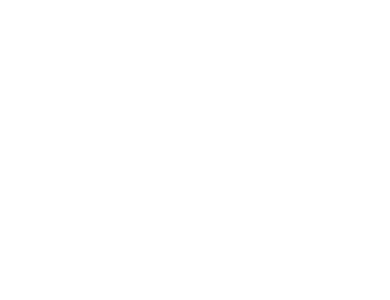
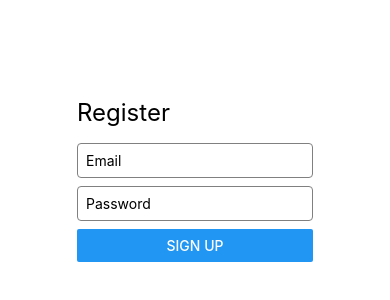
Before and after one commit to PhilaNgcamu/chat-app, a React Native app: screen / in a window 390 px wide. Shown: the part 242-542 px from the top of the page. Built offline with nearby package versions, Linux system fonts and the light colour scheme.

Commit message:
User Page

```diff
--- a/App.js
+++ b/App.js
@@ -1,10 +1,12 @@
 import { StatusBar } from "expo-status-bar";
 import { StyleSheet, Text, View } from "react-native";
+import UserSignup from "./components/onboarding/UserSignup";
 
 export default function App() {
   return (
     <View style={styles.container}>
       <StatusBar style="auto" />
+      <UserSignup />
     </View>
   );
 }
--- a/components/onboarding/UserSignup.js
+++ b/components/onboarding/UserSignup.js
@@ -1,5 +1,5 @@
-import React from "react";
-import { Text } from "react-native";
+import React, { useState } from "react";
+import { Button, StyleSheet, Text, TextInput, View } from "react-native";
 
 //User registration and authentication
 
```
